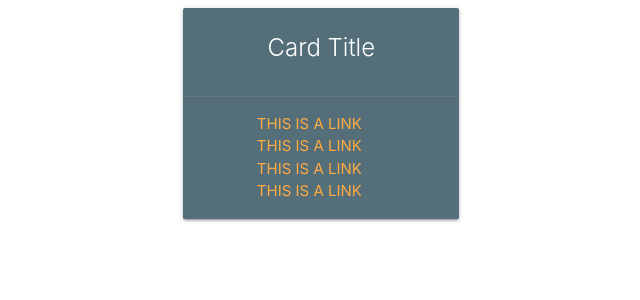
After one commit to adyachok/Leggyakoribb, a Flask app: page /cards in a window 1280 px wide. The commit adds this page. Shown: the top 300 px of the page, without its empty margins (20-660 px from the left). Run offline with Flask 2, Linux system fonts and the light colour scheme; some libraries are stand-ins or nearby versions.

Commit message:
Added card template.

```diff
--- a/server/app.py
+++ b/server/app.py
@@ -21,9 +21,9 @@ CORS(app,
 
 CONFIG = Config(app, db)
 
-# if os.getenv('RECREATE_DB') in ['True', 'true']:
-CONFIG.db.drop_all(app=app)
-CONFIG.db.create_all(app=app)
+if os.getenv('RECREATE_DB') in ['True', 'true']:
+    CONFIG.db.drop_all(app=app)
+    CONFIG.db.create_all(app=app)
 
 
 @app.route('/list/<words_list_id>', methods=['GET'])
@@ -116,6 +116,10 @@ def get_words_lists():
     return render_template('words-lists.html', words_lists=words_lists)
 
 
+@app.route('/cards', methods=['GET'])
+def get_cards():
+    return render_template('cards.html')
+
 
 app.config['env_config'] = CONFIG
 app.url_map.strict_slashes = False
--- a/server/config.py
+++ b/server/config.py
@@ -65,7 +65,7 @@ class Config:
 def build_connection_url(user, password, host, dbname):
     # if os.getenv('MYSQL_DATABASE_CONNECTION'):
     port = 3306
-    return f'mysql+mysqlconnector://{user}:{password}@{host}:{port}/{dbname}'
-    # return f'mysql+pymysql://{user}:{password}@{host}:{port}/{dbname}?auth_plugin=mysql_native_password'
+    # return f'mysql+mysqlconnector://{user}:{password}@{host}:{port}/{dbname}'
+    return f'mysql+pymysql://{user}:{password}@{host}:{port}/{dbname}'
     # port = 5432
     # return f'postgresql+psycopg2://{user}:{password}@{host}:{port}/{dbname}'
--- /dev/null
+++ b/server/templates/cards.html
@@ -0,0 +1,44 @@
+<!DOCTYPE html>
+<html lang="en">
+<head>
+    <meta charset="UTF-8">
+    <title>Title</title>
+
+    <script src="https://code.jquery.com/jquery-3.4.1.min.js" integrity="sha256-CSXorXvZcTkaix6Yvo6HppcZGetbYMGWSFlBw8HfCJo=" crossorigin="anonymous"></script>
+    <script src="https://cdnjs.cloudflare.com/ajax/libs/moment.js/2.24.0/moment.min.js" crossorigin="anonymous"></script>
+
+    <link rel="stylesheet" href="https://cdnjs.cloudflare.com/ajax/libs/materialize/1.0.0/css/materialize.min.css">
+    <link href="https://fonts.googleapis.com/icon?family=Material+Icons" rel="stylesheet">
+    <script src="https://cdnjs.cloudflare.com/ajax/libs/materialize/1.0.0/js/materialize.min.js"></script>
+    <script src="https://cdnjs.cloudflare.com/ajax/libs/lodash.js/4.17.15/lodash.core.min.js"></script>
+    <meta name="viewport" content="width=device-width, initial-scale=1.0"/>
+</head>
+<body>
+    <div class="container">
+
+        <div class="row">
+            <div class="col s12 l4 m6">
+              <div class="card blue-grey darken-1">
+                <div class="card-content white-text">
+                  <span class="card-title center-align">Card Title</span>
+                </div>
+                <div class="card-action">
+                    <div class="center-align">
+                        <a href="#">This is a link</a>
+                    </div>
+                    <div class="center-align">
+                        <a href="#" >This is a link</a>
+                    </div>
+                    <div class="center-align">
+                        <a href="#">This is a link</a>
+                    </div>
+                    <div class="center-align">
+                        <a href="#" >This is a link</a>
+                    </div>
+                </div>
+              </div>
+            </div>
+        </div>
+    </div>
+</body>
+</html>
--- a/server/templates/index.html
+++ b/server/templates/index.html
@@ -3,8 +3,6 @@
         <title>Szotar</title>
         <link rel="stylesheet" href="https://stackpath.bootstrapcdn.com/bootstrap/4.4.1/css/bootstrap.min.css" integrity="sha384-Vkoo8x4CGsO3+Hhxv8T/Q5PaXtkKtu6ug5TOeNV6gBiFeWPGFN9MuhOf23Q9Ifjh" crossorigin="anonymous">
         <script src="https://code.jquery.com/jquery-3.4.1.min.js" integrity="sha256-CSXorXvZcTkaix6Yvo6HppcZGetbYMGWSFlBw8HfCJo=" crossorigin="anonymous"></script>
-<!--        <script src="https://cdn.jsdelivr.net/npm/popper.js@1.16.0/dist/umd/popper.min.js" integrity="sha384-Q6E9RHvbIyZFJoft+2mJbHaEWldlvI9IOYy5n3zV9zzTtmI3UksdQRVvoxMfooAo" crossorigin="anonymous"></script>-->
-<!--        <script src="https://stackpath.bootstrapcdn.com/bootstrap/4.4.1/js/bootstrap.min.js" integrity="sha384-wfSDF2E50Y2D1uUdj0O3uMBJnjuUD4Ih7YwaYd1iqfktj0Uod8GCExl3Og8ifwB6" crossorigin="anonymous"></script>-->
         <script src="https://cdnjs.cloudflare.com/ajax/libs/moment.js/2.24.0/moment.min.js" crossorigin="anonymous"></script>
 
         <link rel="stylesheet" href="https://cdnjs.cloudflare.com/ajax/libs/materialize/1.0.0/css/materialize.min.css">
```
